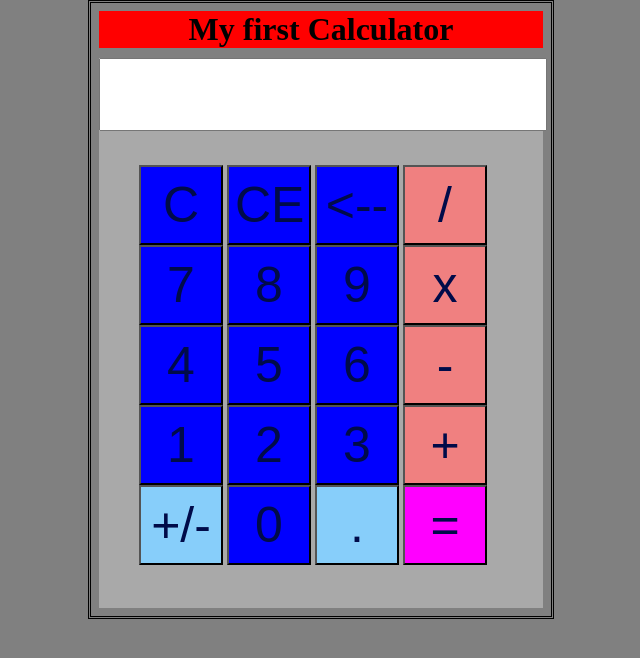
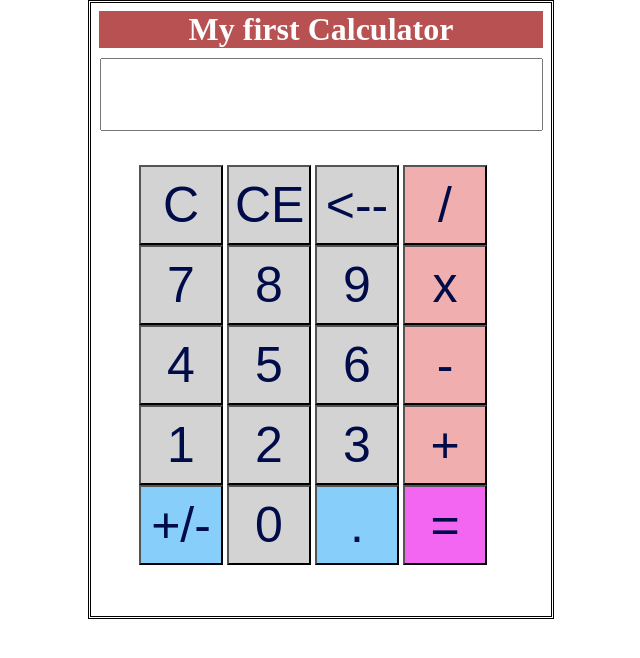
Before and after one commit to hugohp19/MyCalculator, a plain HTML site: page index.html in a window 1280 px wide. Shown: the whole page, without its empty margins (319-959 px from the left). Drawn offline with Linux system fonts and the light colour scheme.

Commit message:
Update style.css

```diff
--- a/style.css
+++ b/style.css
@@ -2,13 +2,13 @@ html {
     width: 460px;
     margin: 0 auto;
     border-style: double;
-    background-color: gray;
 }
 
 h1{
     width: 444px;
     margin: auto;
-    background-color: red;
+    background-color: rgb(184, 81, 81);
+    color: white;
     text-align: center;
 }
 
@@ -17,7 +17,7 @@ ul {
 }
 
 button {
-    background-color: blue;
+    background-color: lightgray;
     color: #000B49;
     width: 84px;
     height: 80px;
@@ -33,7 +33,6 @@ button:hover {
 div {
     height: 550px;
     max-width: 444px;
-    background-color: darkgray;
     margin: auto;
 }
 
@@ -46,7 +45,7 @@ li {
 #thescreen {
     font-size: 50px;
     text-align: right;
-    width: 440px;
+    width: 435px;
     display: flex;
     padding-top: 10px;
     margin-top: 10px;
@@ -54,7 +53,7 @@ li {
 }
 
 .operation {
-    background-color: lightcoral;
+    background-color: rgb(240, 174, 174);
 }
 
 .other{
@@ -62,12 +61,5 @@ li {
 }
 
 .enter{
-    background-color: magenta;
+    background-color: rgb(242, 102, 242);
 }
-
-#start {
-    width: 30px;
-    height: 30px;
-    background-color: red;
-    cursor: pointer;
-}
```
